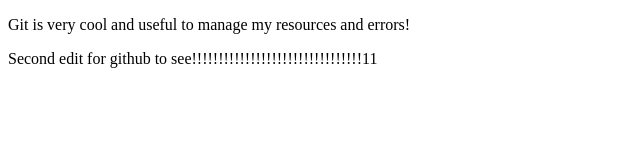
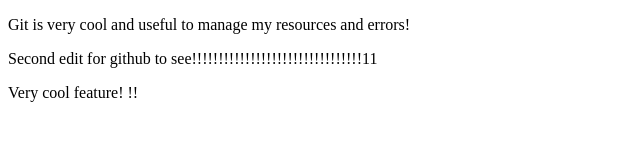
Before and after one commit to Alexjohnws/git-test, a plain HTML site: page index.html in a window 1280 px wide. Shown: the whole page, without its empty margins (0-640 px from the left). Drawn offline with Linux system fonts and the light colour scheme.

Commit message:
commit message

```diff
--- a/index.html
+++ b/index.html
@@ -5,5 +5,6 @@
  <section>
    <p> Git is very cool and useful to manage my resources and errors! </p>
    <p> Second edit for github to see!!!!!!!!!!!!!!!!!!!!!!!!!!!!!!!!11 </p>
+   <p> Very cool feature! !!</p>
  </section>
 </article>
```
